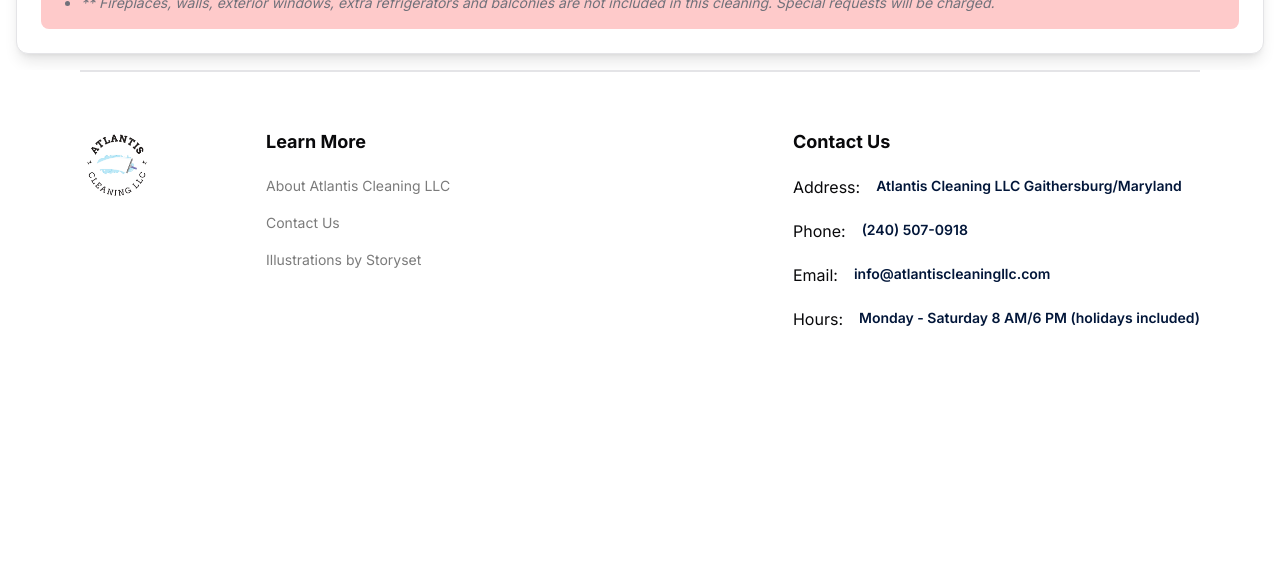
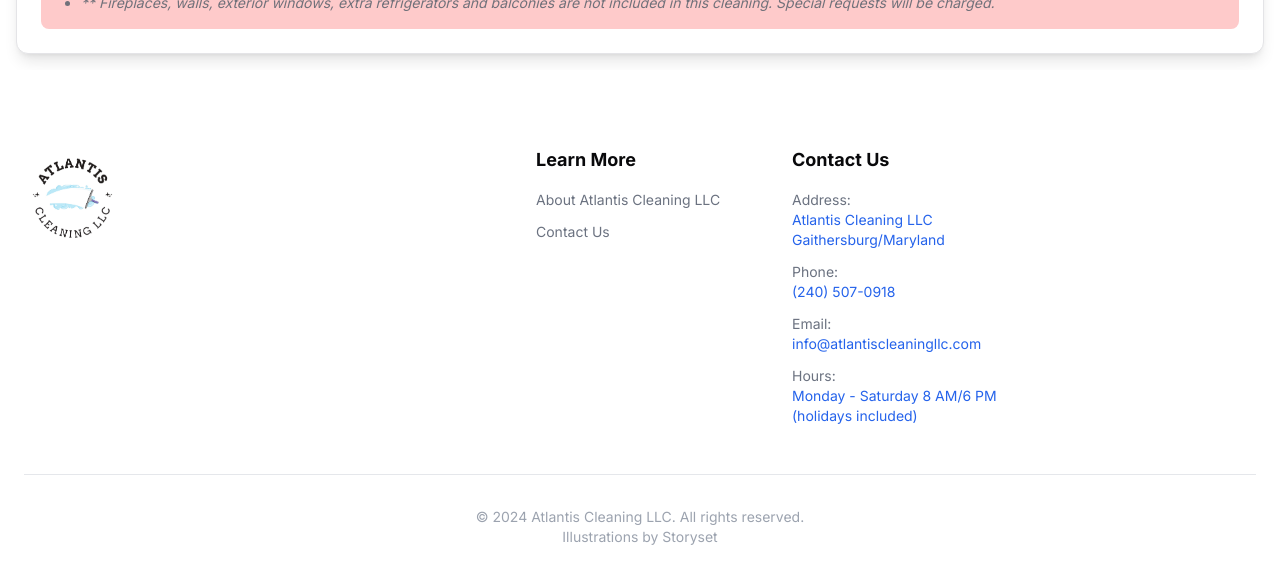
Before and after one commit to Aliozben/house-cleaning, a Next.js app: page /services in a window 1280 px wide. Shown: the part 786-1370 px from the top of the page. Before the commit the page ends 1213 px from the top, so only its background shows below. Built offline with nearby package versions, Linux system fonts and the light colour scheme; no server answers.

Commit message:
chore: changed some sentence in landing page.

```diff
--- a/src/app/page.tsx
+++ b/src/app/page.tsx
@@ -42,15 +42,12 @@
         <div className="relative z-20 flex flex-1 flex-col xl:w-1/2">
           <h1 className="bold-52 lg:bold-88">Atlantis Cleaning Service</h1>
           <p className="regular-20 mt-6 text-green-50 xl:max-w-[520px]">
-            Professional Residential and Commercial Cleaning Service Cleanliness
-            is the ultimate style.
-          </p>
-          <p className="regular-20 text-green-50 xl:max-w-[520px]">
-            Let us create that style!
+            Professional Residential and Commercial Cleaning Services
           </p>
           <p className=" font-medium text-greey-30 mt-3">
-            Atlantis cleaning service is a woman-owned company. We serve the
-            Maryland, Virginia and Washington DC areas.
+            Atlantis Cleaning Service, a proud woman-owned business, provides
+            exceptional cleaning solutions to clients across Maryland and
+            Virginia.
           </p>
           <div className="mt-10 w-full gap-3 flex flex-col sm:flex-row">
             <Link href={NAV_GET_OFFER.href}>
@@ -82,18 +79,19 @@
               <strong> Why should you choose Atlantis Cleaning Service?</strong>
             </h2>
             <div className="regular-12 xl:regular-16 mt-5 text-gary-100">
-              <li>We are certified professional cleaners.</li>
-              <li>7/24 Customer Support.</li>
-              <li>All cleaning supplies included.</li>
+              <li>Certified and highly trained professional cleaners.</li>
+              <li>24/7 customer support for your convenience.</li>
               <li>
-                We have the option of disinfecting with steam. Who does not want
-                a clean environment free of germs?
+                All cleaning supplies provided—no additional costs or hassle.
               </li>
-              <li>We are bonded and insured</li>
-              <li>We guarantee satisfaction </li>
-              <li>We give a 15% off your first cleaning job</li>
-              <li>Refer a new friend get 15% off both</li>
-              <li>20% off a full house cleaning during the holiday season</li>
+              <li>
+                Steam disinfection services available for a thoroughly
+                sanitized, germ-free environment.
+              </li>
+              <li>Fully bonded and insured for your peace of mind.</li>
+              <li>
+                Commitment to 100% satisfaction—guaranteed results every time.
+              </li>
             </div>
             <Image
               src="/cleaningGreen.svg"
--- a/src/components/Footer.tsx
+++ b/src/components/Footer.tsx
@@ -1,46 +1,115 @@
-import {FOOTER, FOOTER_CONTACT_INFO} from "@/constants";
 import Image from "next/image";
 import Link from "next/link";
+import {FOOTER, FOOTER_CONTACT_INFO} from "@/constants";
 
 export default function Footer() {
   return (
-    <footer className="flexCenter mb-24">
-      <div className="padding-container max-container flex w-full flex-col gap-14">
-        <div className="border bg-gray-20" />
-        <div className="flex flex-col items-start justify-center gap-[10%] md:flex-row">
-          <Link href="/" className="mb-10">
-            <Image src="/logo.jpg" alt="logo" width={74} height={29} />
+    <footer className="py-12 md:pt-16 lg:pt-20 text-sm">
+      <div className="container mx-auto px-4 md:px-6">
+        <div className="grid grid-cols-1 sm:grid-cols-2 lg:grid-cols-5 gap-8 lg:gap-12">
+        <div className="col-span-1 sm:col-span-2 lg:col-span-2">
+            <Link href="/" className="inline-block">
+              <Image
+                src="/logo.jpg"
+                alt="logo"
+                width={120}
+                height={48}
+                className="w-auto h-12 lg:h-24"
+              />
             </Link>
-          <div className="flex flex-wrap gap-10 sm:justify-between md:flex-1">
-            {FOOTER.map(columns => (
-              <FooterColumn key={columns.title} title={columns.title}>
-                <ul className="regular-14 flex flex-col gap-4 text-gray-30">
-                  {columns.links.map(link => (
-                    <Link href={link.href} key={link.header}>
+            {/* <p className="text-gray-600 text-sm mb-6">
+              Your trusted partner in innovative solutions.
+            </p> */}
+            {/* <div className="flex space-x-4">
+              <Link href="#" className="text-gray-400 hover:text-gray-500">
+                <span className="sr-only">Facebook</span>
+                <svg
+                  className="h-6 w-6"
+                  fill="currentColor"
+                  viewBox="0 0 24 24"
+                  aria-hidden="true"
+                >
+                  <path
+                    fillRule="evenodd"
+                    d="M22 12c0-5.523-4.477-10-10-10S2 6.477 2 12c0 4.991 3.657 9.128 8.438 9.878v-6.987h-2.54V12h2.54V9.797c0-2.506 1.492-3.89 3.777-3.89 1.094 0 2.238.195 2.238.195v2.46h-1.26c-1.243 0-1.63.771-1.63 1.562V12h2.773l-.443 2.89h-2.33v6.988C18.343 21.128 22 16.991 22 12z"
+                    clipRule="evenodd"
+                  />
+                </svg>
+              </Link>
+              <Link href="#" className="text-gray-400 hover:text-gray-500">
+                <span className="sr-only">Twitter</span>
+                <svg
+                  className="h-6 w-6"
+                  fill="currentColor"
+                  viewBox="0 0 24 24"
+                  aria-hidden="true"
+                >
+                  <path d="M8.29 20.251c7.547 0 11.675-6.253 11.675-11.675 0-.178 0-.355-.012-.53A8.348 8.348 0 0022 5.92a8.19 8.19 0 01-2.357.646 4.118 4.118 0 001.804-2.27 8.224 8.224 0 01-2.605.996 4.107 4.107 0 00-6.993 3.743 11.65 11.65 0 01-8.457-4.287 4.106 4.106 0 001.27 5.477A4.072 4.072 0 012.8 9.713v.052a4.105 4.105 0 003.292 4.022 4.095 4.095 0 01-1.853.07 4.108 4.108 0 003.834 2.85A8.233 8.233 0 012 18.407a11.616 11.616 0 006.29 1.84" />
+                </svg>
+              </Link>
+              <Link href="#" className="text-gray-400 hover:text-gray-500">
+                <span className="sr-only">LinkedIn</span>
+                <svg
+                  className="h-6 w-6"
+                  fill="currentColor"
+                  viewBox="0 0 24 24"
+                  aria-hidden="true"
+                >
+                  <path
+                    fillRule="evenodd"
+                    d="M19 0h-14c-2.761 0-5 2.239-5 5v14c0 2.761 2.239 5 5 5h14c2.762 0 5-2.239 5-5v-14c0-2.761-2.238-5-5-5zm-11 19h-3v-11h3v11zm-1.5-12.268c-.966 0-1.75-.79-1.75-1.764s.784-1.764 1.75-1.764 1.75.79 1.75 1.764-.783 1.764-1.75 1.764zm13.5 12.268h-3v-5.604c0-3.368-4-3.113-4 0v5.604h-3v-11h3v1.765c1.396-2.586 7-2.777 7 2.476v6.759z"
+                    clipRule="evenodd"
+                  />
+                </svg>
+              </Link>
+            </div> */}
+          </div>
+          {FOOTER.map(column => (
+            <div key={column.title}>
+              <FooterColumn title={column.title}>
+                <ul className="space-y-3">
+                  {column.links.map(link => (
+                    <li key={link.header}>
+                      <Link
+                        href={link.href}
+                        className="text-gray-500 hover:text-gray-900 transition-colors duration-200"
+                      >
                         {link.header}
                       </Link>
+                    </li>
                   ))}
                 </ul>
               </FooterColumn>
+            </div>
           ))}
-
-            <div className="flex flex-col gap-5">
+          <div className="col-span-1 sm:col-span-2 lg:col-span-1">
             <FooterColumn title={FOOTER_CONTACT_INFO.title}>
+              <ul className="space-y-3">
                 {FOOTER_CONTACT_INFO.links.map(link => (
+                  <li
+                    key={link.label}
+                    className="flex flex-col sm:flex-row sm:justify-between lg:flex-col"
+                  >
+                    <span className="text-gray-500">{link.label}:</span>
                     <Link
                       href="/"
-                    key={link.label}
-                    className="flex gap-4 md:flex-col lg:flex-row"
+                      className="text-blue-600 hover:text-blue-800 transition-colors duration-200"
                     >
-                    <p className="whitespace-nowrap">{link.label}:</p>
-                    <p className="medium-14 whitespace-nowrap text-blue-70">
                       {link.value}
-                    </p>
                     </Link>
+                  </li>
                 ))}
+              </ul>
             </FooterColumn>
           </div>
         </div>
+        <div className="mt-12 pt-8 border-t border-gray-200 col-span-full">
+          <p className="text-center text-gray-400 text-sm">
+            © {new Date().getFullYear()} Atlantis Cleaning LLC. All rights reserved.
+          </p>
+          <p className="text-center text-gray-400 text-sm">
+            <Link href="https://storyset.com">Illustrations by Storyset</Link>
+          </p>
         </div>
       </div>
     </footer>
--- a/src/constants/index.ts
+++ b/src/constants/index.ts
@@ -44,7 +44,6 @@
     links: [
       {header: "About Atlantis Cleaning LLC", href: "/"},
       {header: "Contact Us", href: "/contact"},
-      {header: "Illustrations by Storyset", href: "https://storyset.com"},
     ],
   },
 ] as const;
```
Lines whose indentation alone changed are shown as unchanged.
